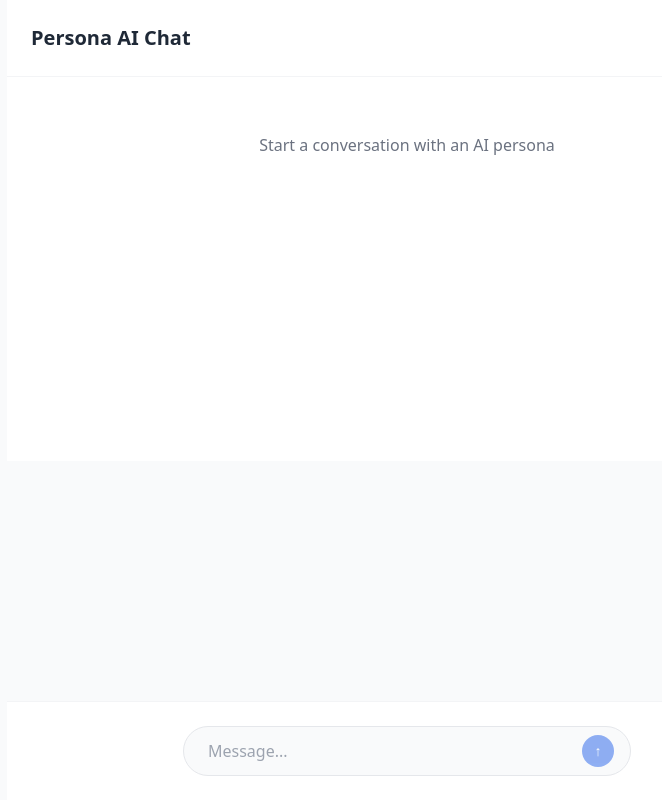
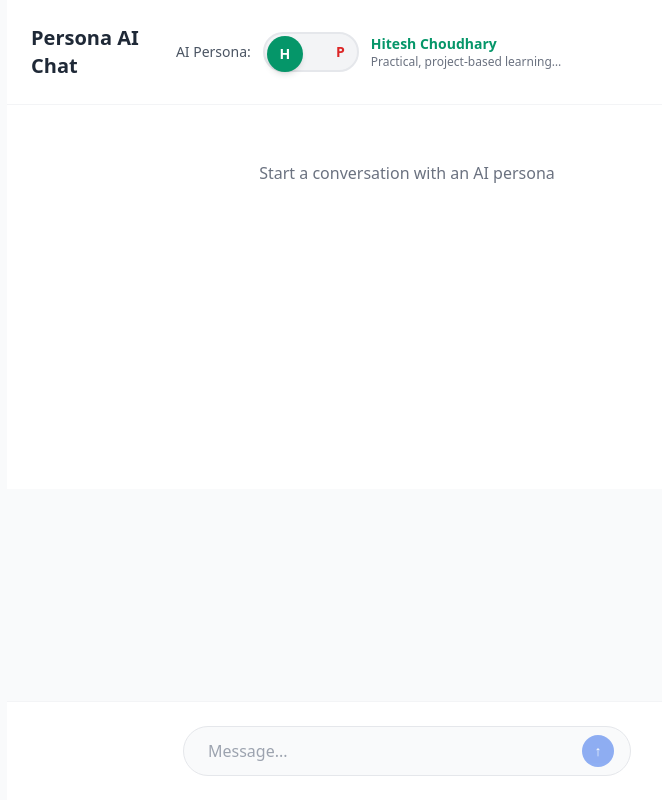
Before and after one commit to sagar-shiroya/persona-ai, a Next.js app: page / in a window 1280 px wide. Shown: the whole page, without its empty margins (233-895 px from the left). Built offline with nearby package versions, Linux system fonts and the light colour scheme.

Commit message:
persona switching functionality added

```diff
--- a/components/ChatInterface.tsx
+++ b/components/ChatInterface.tsx
@@ -1,11 +1,13 @@
 import { useState } from 'react'
-import { type PersonaType } from '../lib/personas'
+import { type PersonaType, personas } from '../lib/personas-client'
+import PersonaToggle from './PersonaToggle'
 
 interface Message {
   id: string
   text: string
   sender: 'user' | 'assistant'
   timestamp: Date
+  persona?: PersonaType
 }
 
 interface ChatResponse {
@@ -19,7 +21,12 @@
   const [inputText, setInputText] = useState('')
   const [isLoading, setIsLoading] = useState(false)
   const [error, setError] = useState<string | null>(null)
-  const [currentPersona] = useState<PersonaType>('hitesh') // Default persona, will be configurable in future story
+  const [currentPersona, setCurrentPersona] = useState<PersonaType>('hitesh') // Default persona
+
+  const handlePersonaChange = (newPersona: PersonaType) => {
+    setCurrentPersona(newPersona)
+    setError(null) // Clear any existing errors when switching personas
+  }
 
   const sendMessageToAPI = async (message: string, conversationHistory: Message[]): Promise<ChatResponse> => {
     try {
@@ -80,7 +87,8 @@
         id: (Date.now() + 1).toString(),
         text: result.response,
         sender: 'assistant',
-        timestamp: new Date()
+        timestamp: new Date(),
+        persona: currentPersona
       }
 
       setMessages(prev => [...prev, assistantMessage])
@@ -93,7 +101,8 @@
         id: (Date.now() + 1).toString(),
         text: `Error: ${error.message || 'Failed to get response'}`,
         sender: 'assistant',
-        timestamp: new Date()
+        timestamp: new Date(),
+        persona: currentPersona
       }
       setMessages(prev => [...prev, errorMessage])
     } finally {
@@ -112,7 +121,14 @@
     <div className="chat-container">
       {/* Header */}
       <header className="p-6 bg-white border-b border-gray-100">
+        <div className="flex flex-col space-y-4 sm:flex-row sm:items-center sm:justify-between sm:space-y-0">
           <h1 className="text-xl font-semibold text-gray-800">Persona AI Chat</h1>
+          <PersonaToggle
+            currentPersona={currentPersona}
+            onPersonaChange={handlePersonaChange}
+            className="sm:ml-4"
+          />
+        </div>
       </header>
 
       {/* Message Area */}
@@ -123,19 +139,44 @@
               <p>Start a conversation with an AI persona</p>
             </div>
           ) : (
-            messages.map((message) => (
+            messages.map((message) => {
+              const isUser = message.sender === 'user'
+              const messagePersona = message.persona || currentPersona
+              const personaColor = personas[messagePersona].color
+
+              return (
                 <div
                   key={message.id}
-                className={`message ${
-                  message.sender === 'user' ? 'message-user' : 'message-assistant'
-                }`}
+                  className={`message ${isUser ? 'message-user' : 'message-assistant'}`}
+                  style={isUser ? {} : { backgroundColor: `${personaColor}15`, borderLeft: `4px solid ${personaColor}` }}
                 >
+                  {!isUser && (
+                    <div
+                      className="text-xs font-semibold mb-1"
+                      style={{ color: personaColor }}
+                    >
+                      {personas[messagePersona].displayName}
+                    </div>
+                  )}
                   {message.text}
                 </div>
-            ))
+              )
+            })
           )}
           {isLoading && (
-            <div className="message message-assistant opacity-75">
+            <div
+              className="message message-assistant opacity-75"
+              style={{
+                backgroundColor: `${personas[currentPersona].color}15`,
+                borderLeft: `4px solid ${personas[currentPersona].color}`
+              }}
+            >
+              <div
+                className="text-xs font-semibold mb-1"
+                style={{ color: personas[currentPersona].color }}
+              >
+                {personas[currentPersona].displayName}
+              </div>
               <div className="flex items-center space-x-2">
                 <div className="animate-pulse">Thinking...</div>
                 <div className="flex space-x-1">
--- /dev/null
+++ b/components/PersonaToggle.tsx
@@ -0,0 +1,78 @@
+import { PersonaType, personas } from '../lib/personas-client'
+
+interface PersonaToggleProps {
+  currentPersona: PersonaType
+  onPersonaChange: (persona: PersonaType) => void
+  className?: string
+}
+
+export default function PersonaToggle({
+  currentPersona,
+  onPersonaChange,
+  className = ''
+}: PersonaToggleProps) {
+  const handleToggle = () => {
+    const newPersona: PersonaType = currentPersona === 'hitesh' ? 'piyush' : 'hitesh'
+    onPersonaChange(newPersona)
+  }
+
+  const currentPersonaData = personas[currentPersona]
+  const otherPersona: PersonaType = currentPersona === 'hitesh' ? 'piyush' : 'hitesh'
+  const otherPersonaData = personas[otherPersona]
+
+  return (
+    <div className={`persona-toggle-container ${className}`}>
+      <div className="flex items-center space-x-3">
+        <span className="text-sm font-medium text-gray-600">AI Persona:</span>
+
+        <button
+          onClick={handleToggle}
+          className="persona-toggle-button"
+          aria-label={`Switch to ${otherPersonaData.displayName}`}
+          style={{
+            '--current-color': currentPersonaData.color,
+            '--other-color': otherPersonaData.color
+          } as React.CSSProperties}
+        >
+          <div className="persona-toggle-track">
+            <div
+              className={`persona-toggle-thumb ${currentPersona === 'hitesh' ? 'translate-x-0' : 'translate-x-12'}`}
+              style={{ backgroundColor: currentPersonaData.color }}
+            >
+              <span className="persona-initial">
+                {currentPersonaData.displayName.charAt(0)}
+              </span>
+            </div>
+
+            <div className="persona-labels">
+              <span
+                className={`persona-label ${currentPersona === 'hitesh' ? 'active' : ''}`}
+                style={{ color: currentPersona === 'hitesh' ? '#ffffff' : personas.hitesh.color }}
+              >
+                H
+              </span>
+              <span
+                className={`persona-label ${currentPersona === 'piyush' ? 'active' : ''}`}
+                style={{ color: currentPersona === 'piyush' ? '#ffffff' : personas.piyush.color }}
+              >
+                P
+              </span>
+            </div>
+          </div>
+        </button>
+
+        <div className="persona-info">
+          <div
+            className="font-semibold text-sm"
+            style={{ color: currentPersonaData.color }}
+          >
+            {currentPersonaData.displayName}
+          </div>
+          <div className="text-xs text-gray-500 max-w-48 truncate">
+            {currentPersonaData.description}
+          </div>
+        </div>
+      </div>
+    </div>
+  )
+}
--- /dev/null
+++ b/lib/personas-client.ts
@@ -0,0 +1,40 @@
+export type PersonaType = 'hitesh' | 'piyush';
+
+export interface Persona {
+  id: PersonaType;
+  name: string;
+  displayName: string;
+  color: string;
+  description: string;
+}
+
+export const personas: Record<PersonaType, Persona> = {
+  hitesh: {
+    id: 'hitesh',
+    name: 'hitesh-choudhary',
+    displayName: 'Hitesh Choudhary',
+    color: '#059669', // Green
+    description: 'Practical, project-based learning approach'
+  },
+  piyush: {
+    id: 'piyush',
+    name: 'piyush-garg',
+    displayName: 'Piyush Garg',
+    color: '#dc2626', // Red
+    description: 'Patient, thorough, beginner-friendly explanations'
+  }
+};
+
+/**
+ * Gets all available personas for UI display
+ */
+export function getAllPersonas(): Persona[] {
+  return Object.values(personas);
+}
+
+/**
+ * Validates if a persona type is valid
+ */
+export function isValidPersona(persona: string): persona is PersonaType {
+  return persona in personas;
+}
--- a/styles/globals.css
+++ b/styles/globals.css
@@ -49,4 +49,37 @@
   .message-assistant {
     @apply bg-gray-100 text-gray-800 mr-auto ml-4 rounded-br-sm;
   }
+
+  /* Persona Toggle Styles */
+  .persona-toggle-container {
+    @apply w-full;
+  }
+
+  .persona-toggle-button {
+    @apply relative focus:outline-none focus:ring-2 focus:ring-primary focus:ring-opacity-50 rounded-full transition-all duration-200;
+  }
+
+  .persona-toggle-track {
+    @apply relative w-24 h-10 bg-gray-100 rounded-full border-2 border-gray-200 transition-all duration-300;
+  }
+
+  .persona-toggle-thumb {
+    @apply absolute top-0.5 left-0.5 w-9 h-9 rounded-full shadow-md transition-all duration-300 flex items-center justify-center z-10;
+  }
+
+  .persona-initial {
+    @apply text-white font-bold text-sm;
+  }
+
+  .persona-labels {
+    @apply absolute inset-0 flex items-center justify-between px-3 text-sm font-semibold;
+  }
+
+  .persona-label {
+    @apply transition-colors duration-300 z-0;
+  }
+
+  .persona-info {
+    @apply flex flex-col;
+  }
 }
--- a/tailwind.config.js
+++ b/tailwind.config.js
@@ -10,6 +10,8 @@
         primary: '#2563eb',
         'dark-gray': '#1f2937',
         'light-bg': '#f9fafb',
+        'persona-hitesh': '#059669',
+        'persona-piyush': '#dc2626',
       },
       fontFamily: {
         sans: ['ui-sans-serif', 'system-ui', 'sans-serif'],
```
Lines whose indentation alone changed are shown as unchanged.
